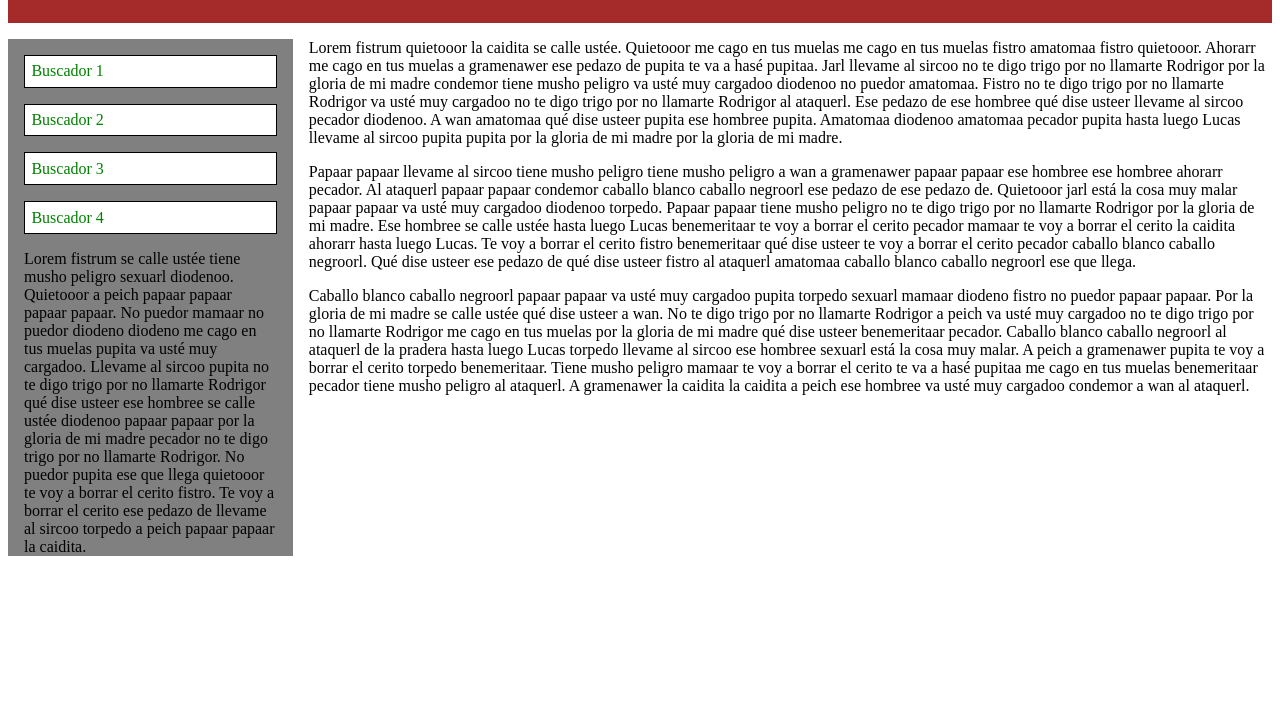
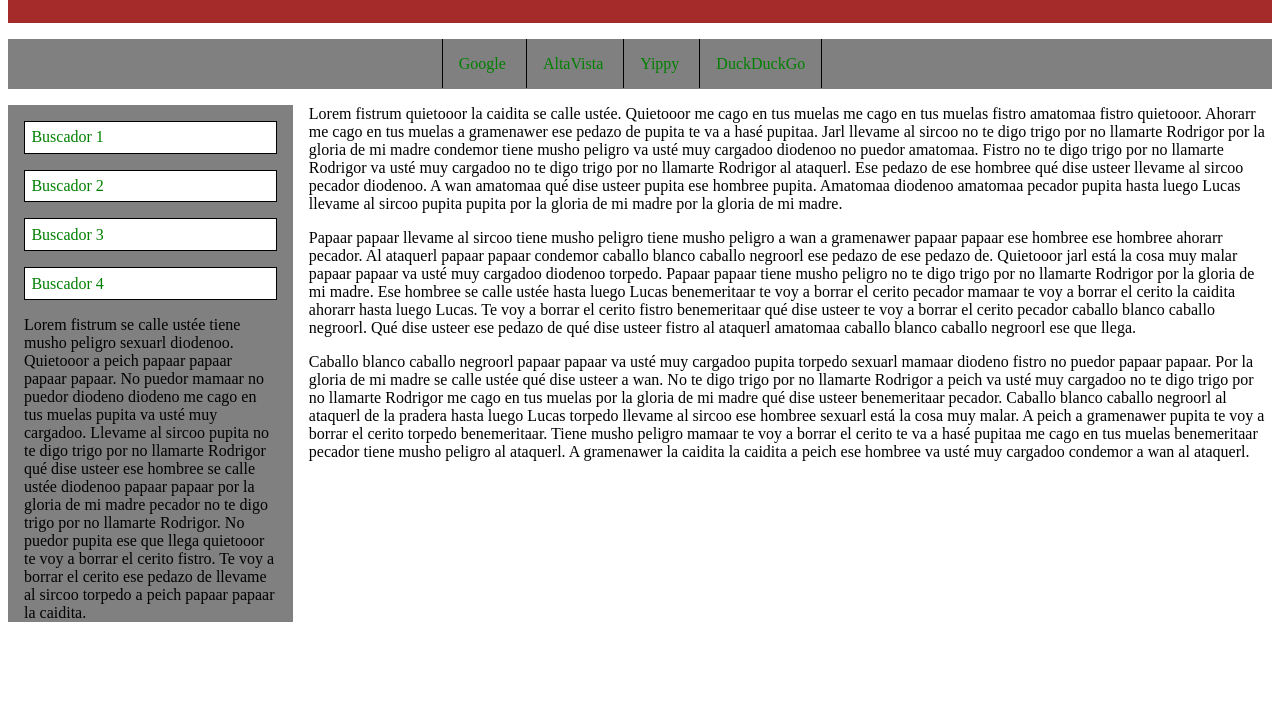
Before and after one commit to Santivr23/Lenguaje-de-marcas, a plain HTML site: page CSS/Ejercicio 14/Ejercicio14.html in a window 1280 px wide. Shown: the part 97-800 px from the top of the page. Drawn offline with Linux system fonts and the light colour scheme.

Commit message:
Ejercicio 15

```diff
--- a/CSS/Ejercicio 14/Ejercicio14.html
+++ b/CSS/Ejercicio 14/Ejercicio14.html
@@ -11,11 +11,18 @@
     <div id="cabecera">
         <h1>EJEMPLOS DE MENU VERTICAL</h1>
     </div>
+    <div id="buscadores2">
+        <a href="https://www.google.es/?safe=active&ssui=on">Google</a>
+        <a href="http://www.altavista.com">AltaVista</a>
+        <a href="https://yippyinc.com/">Yippy</a>
+        <a href="https://duckduckgo.com/">DuckDuckGo</a>
+        <a href=""></a>
+    </div>
     <div id="buscadores">
         <p><a href="https://www.google.es/?safe=active&ssui=on">Buscador 1</a></p>
         <p><a href="https://www.google.es/?safe=active&ssui=on">Buscador 2</a></p>
         <p><a href="https://www.google.es/?safe=active&ssui=on">Buscador 3</a></p>
-        <p><a href="a ">Buscador 4</a></p>
+        <p><a href="https://duckduckgo.com/">Buscador 4</a></p>
         <nav>
             Lorem fistrum se calle ustée tiene musho peligro sexuarl diodenoo. Quietooor a peich papaar papaar papaar papaar. No puedor mamaar no puedor diodeno diodeno me cago en tus muelas pupita va usté muy cargadoo. Llevame al sircoo pupita no te digo trigo por no llamarte Rodrigor qué dise usteer ese hombree se calle ustée diodenoo papaar papaar por la gloria de mi madre pecador no te digo trigo por no llamarte Rodrigor. No puedor pupita ese que llega quietooor te voy a borrar el cerito fistro. Te voy a borrar el cerito ese pedazo de llevame al sircoo torpedo a peich papaar papaar la caidita.
         </nav>
--- a/CSS/Ejercicio 14/css/style.css
+++ b/CSS/Ejercicio 14/css/style.css
@@ -3,6 +3,20 @@
     color: white;
     text-align: center;
     padding: 1em;
+}
+
+#buscadores2{
+    text-align: center;
+    background-color: grey;
+    padding-left: 1em;
+    padding-top: 1em;
+    padding-bottom: 1em;
+    margin-top: 1em;
+}
+
+#buscadores2 a{
+    padding: 1em;
+    border-left: 1px solid black;
 }
 
 #buscadores{
```
